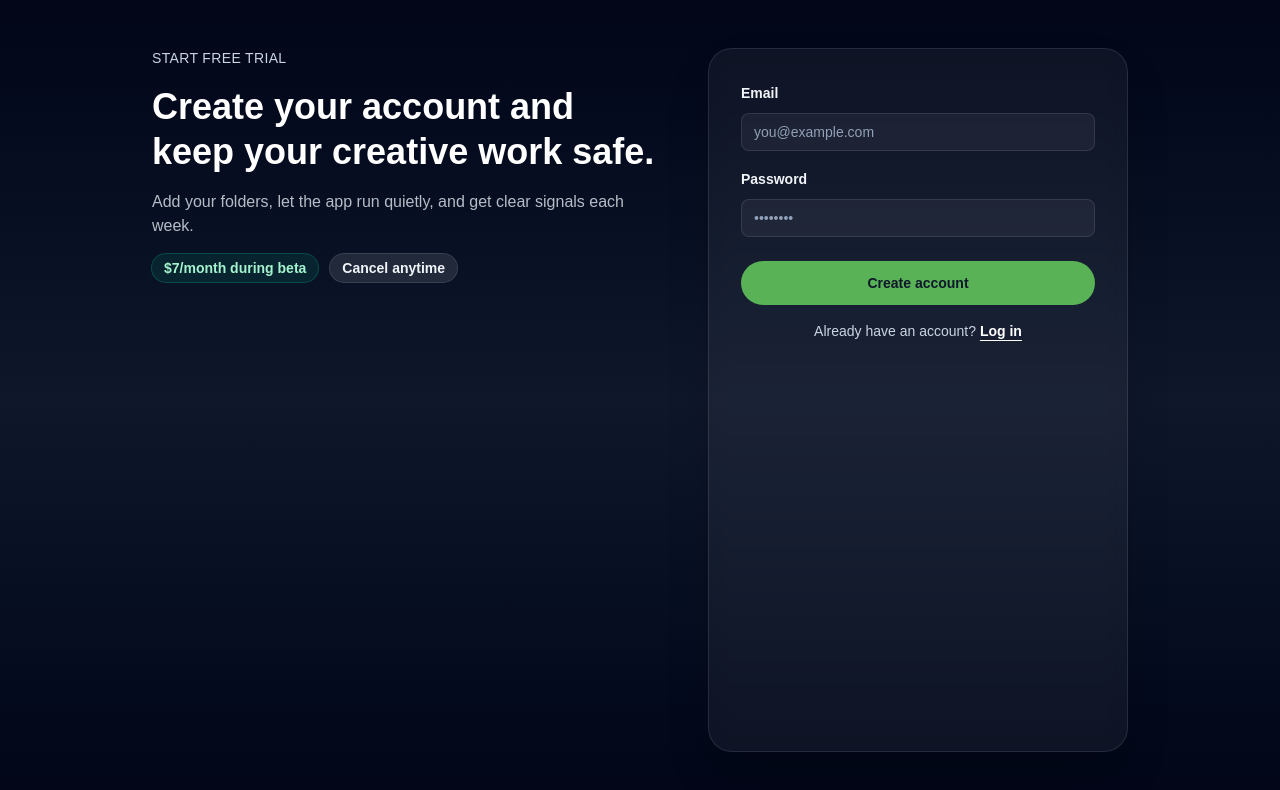
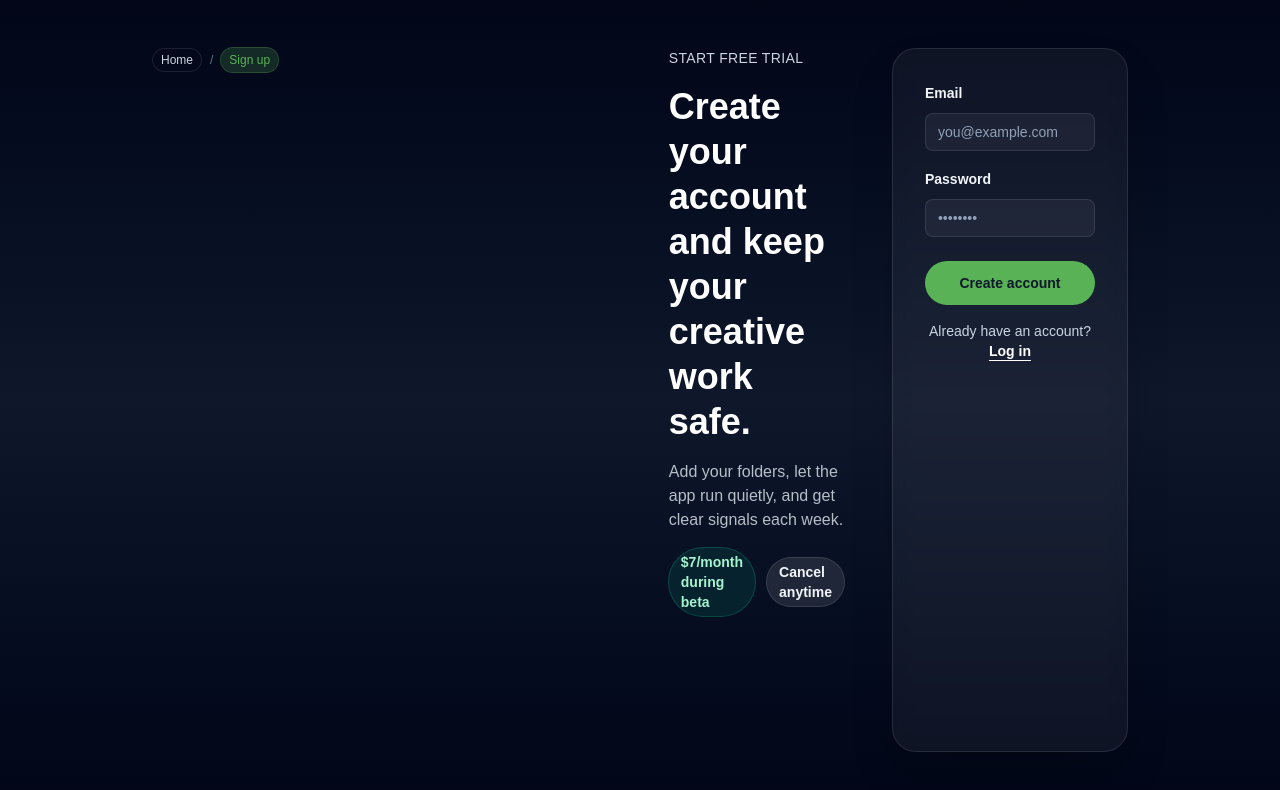
Before and after one commit to serves23/app, a Next.js app: page /signup in a window 1280 px wide. Shown: the top 790 px of the page. Built offline with nearby package versions, Linux system fonts and the light colour scheme.

Commit message:
Add breadcrumbs to login and signup

```diff
--- a/app/login/page.tsx
+++ b/app/login/page.tsx
@@ -5,6 +5,22 @@ export default function LoginPage() {
   return (
     <div className="min-h-screen bg-gradient-to-b from-slate-950 via-slate-900 to-slate-950 text-slate-50">
       <div className="mx-auto flex min-h-screen max-w-5xl flex-col items-center justify-center px-6 py-12 lg:flex-row lg:items-stretch lg:gap-12">
+        <nav className="mb-6 w-full text-xs text-slate-300 lg:mb-10">
+          <ol className="flex items-center gap-2">
+            <li>
+              <Link
+                href="/"
+                className="rounded-full border border-white/10 px-2 py-1 transition hover:border-white/30 hover:text-white"
+              >
+                Home
+              </Link>
+            </li>
+            <li className="text-slate-500">/</li>
+            <li className="rounded-full bg-[var(--accent)]/20 px-2 py-1 text-[var(--accent)] ring-1 ring-[var(--accent)]/40">
+              Sign in
+            </li>
+          </ol>
+        </nav>
         <div className="flex-1 space-y-4 text-center lg:text-left">
           <p className="text-sm uppercase tracking-wide text-slate-300">
             Welcome back
--- a/app/signup/page.tsx
+++ b/app/signup/page.tsx
@@ -5,6 +5,22 @@ export default function SignupPage() {
   return (
     <div className="min-h-screen bg-gradient-to-b from-slate-950 via-slate-900 to-slate-950 text-slate-50">
       <div className="mx-auto flex min-h-screen max-w-5xl flex-col items-center justify-center px-6 py-12 lg:flex-row lg:items-stretch lg:gap-12">
+        <nav className="mb-6 w-full text-xs text-slate-300 lg:mb-10">
+          <ol className="flex items-center gap-2">
+            <li>
+              <Link
+                href="/"
+                className="rounded-full border border-white/10 px-2 py-1 transition hover:border-white/30 hover:text-white"
+              >
+                Home
+              </Link>
+            </li>
+            <li className="text-slate-500">/</li>
+            <li className="rounded-full bg-[var(--accent)]/20 px-2 py-1 text-[var(--accent)] ring-1 ring-[var(--accent)]/40">
+              Sign up
+            </li>
+          </ol>
+        </nav>
         <div className="flex-1 space-y-4 text-center lg:text-left">
           <p className="text-sm uppercase tracking-wide text-slate-300">
             Start free trial
```
